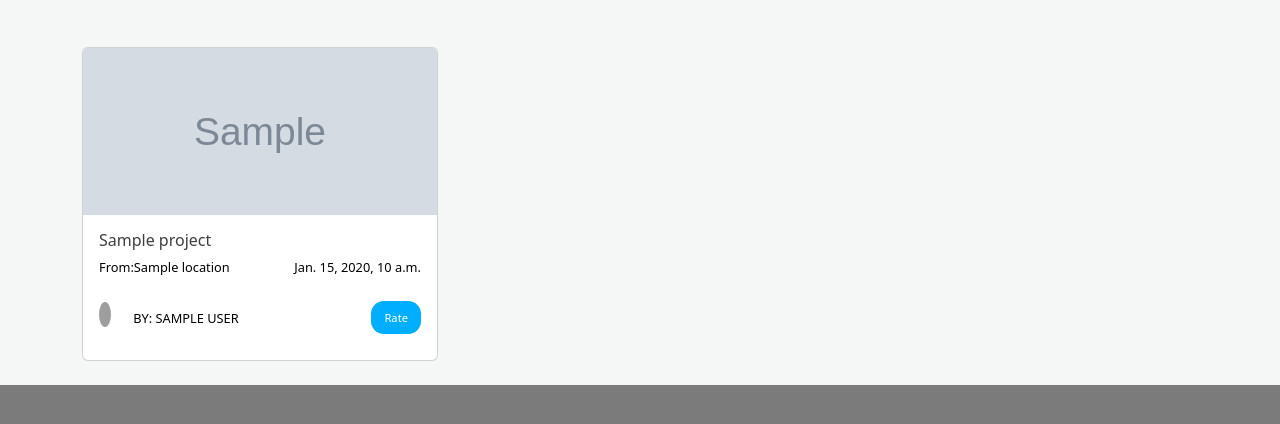
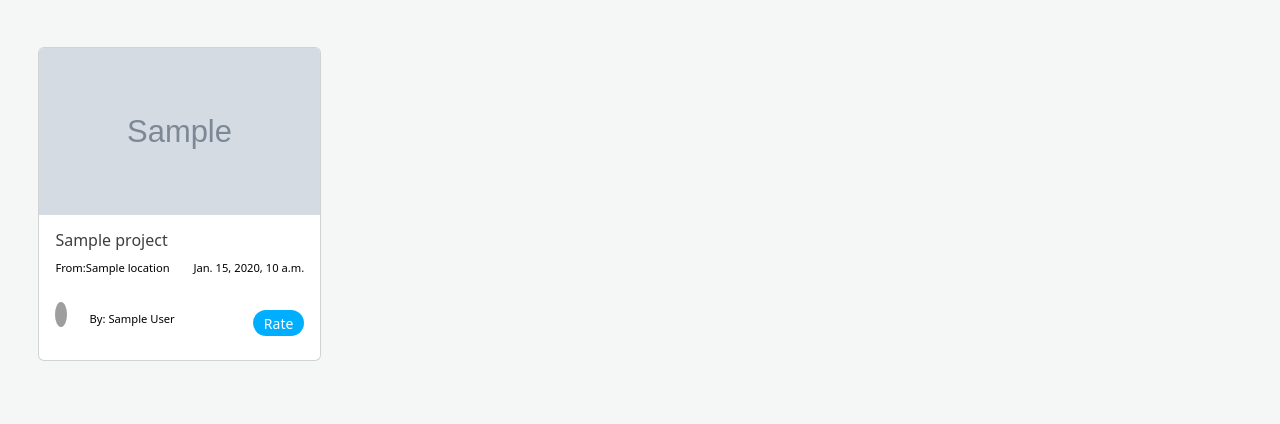
Before and after one commit to AjedidahMwanzia/awards, a Django app: template awards/templates/home.html in a window 1280 px wide. Shown: the part 740-1164 px from the top of the page. Before the commit the page ends 1125 px from the top, so only its background shows below. Run offline with Django 3.2, Linux system fonts and the light colour scheme; the template is opened without the code that fills it: most values are stand-ins (such as "Sample title", 1, 10 or a date in 2020); grey boxes marked "Sample" are stand-in pictures; some libraries are stand-ins or nearby versions; some web fonts are replaced; grey boxes are pictures that could not be loaded.

Commit message:
style the homepage

```diff
--- a/awards/templates/home.html
+++ b/awards/templates/home.html
@@ -65,11 +65,11 @@
 
 <!-- blogs -->
 <section class="blog-section" id="posts">
-    <div class="container mt-5">
 
-        <div class="row mt-4">
+
+        <div class="row mt-5">
             {% for project in projects %}
-            <div class="col-md-4 ">
+            <div class="col-md-3 ">
                 <div class="card mb-4 post-card">
                     <img src="{{ project.image.url }}"
                         class="card-img-top" alt="Personal">
@@ -78,10 +78,10 @@
                             <h6 class="fade-item mb-2">{{ project.title }}</h6>
                             <div class="d-flex justify-content-between location-date">
                                 <div>
-                                    <p >From:{{ project.location }}</p>
+                                    <p ><small>From:{{ project.location }}</small></p>
                                 </div>
                                 <div>
-                                    <p>{{ project.date}}</p>
+                                    <p><small>{{ project.date}}</small></p>
                                 </div>
                             </div>
                             <div class="d-flex justify-content-between mt-2">
@@ -98,11 +98,11 @@
                                         {% endif %}
                                     </div>
                                     <div>
-                                        <p class="author mt-2 text-uppercase">BY: {{ project.user.first_name }} {{ project.user.last_name }}</p>
+                                        <p class="author mt-2 text-capitalize"> <small>By: {{ project.user.first_name }} {{ project.user.last_name }}</small> </p>
                                     </div>
                                 </div>
                                 <div class="display-on-hover">
-                                    <a href="{% url 'project_details' project.id %}" class="btn btn-custome"><small>Rate </small></a>
+                                    <a href="{% url 'project_details' project.id %}" class="btn "><small>Rate </small></a>
                                 </div>
                             </div>
                         </a>
--- a/awards/templates/navbar.html
+++ b/awards/templates/navbar.html
@@ -20,12 +20,10 @@
                     {% if user.is_authenticated %}
                     <div>
                         <li style="margin-top: 1.5vw;" class="nav-item text-center" id="try">
-                            <li><span class="nav-link text-dark"><a href="/profile" class="text-primary" ><strong>{{ user.username }}</strong><img class="rounded-circle nav-img"
-                                src="{{ user.profile.profile_photo.url}}"
-                                alt=""></a></span></li>
+                            <li><span class="nav-link " ><a href="/profile"  ><strong>{{ user.username }}</strong></a></span></li>
                     </div>
                     <div>
-                        <li><span class="nav-link text-dark"><a href="/logout" class="text-primary"><br><strong>logout</strong></a></span></li>
+                        <li><span class="nav-link" ><a href="/logout" ><br><strong>logout</strong></a></span></li>
                     </div>
 
 
--- a/static/css/style.css
+++ b/static/css/style.css
@@ -386,3 +386,17 @@ a:focus {
 .card-img-top{
   width: 100%;
 }
+.poster-img{
+  width: 40%;
+  height: 1vw;
+  margin-top: 0.7vw;
+}
+.display-on-hover .btn{
+  padding: 0;
+  width: 4vw;
+  border-radius: 2vw;
+  margin-top: 0.7vw;
+}
+.blog-section{
+  margin: 3vw;
+}
```
